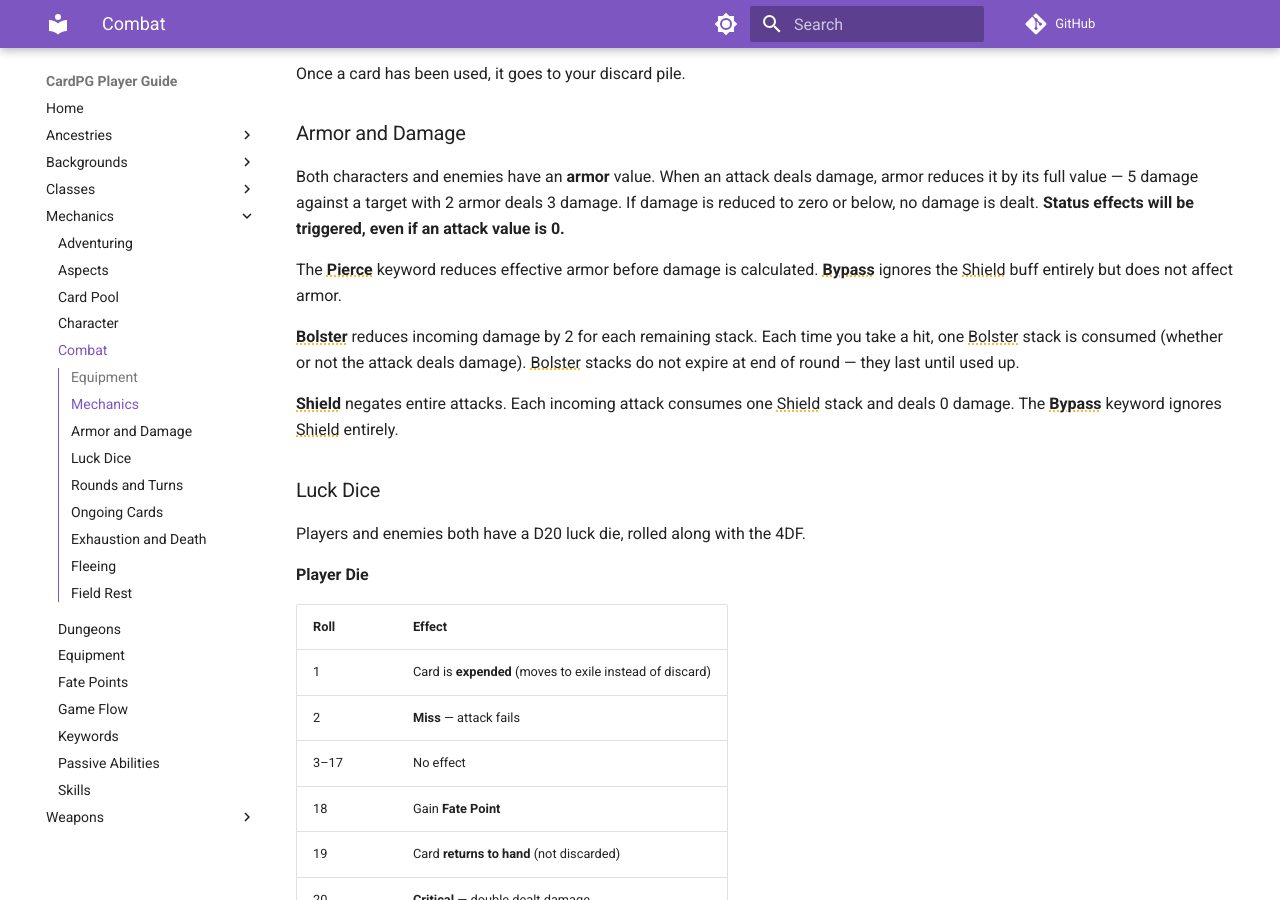
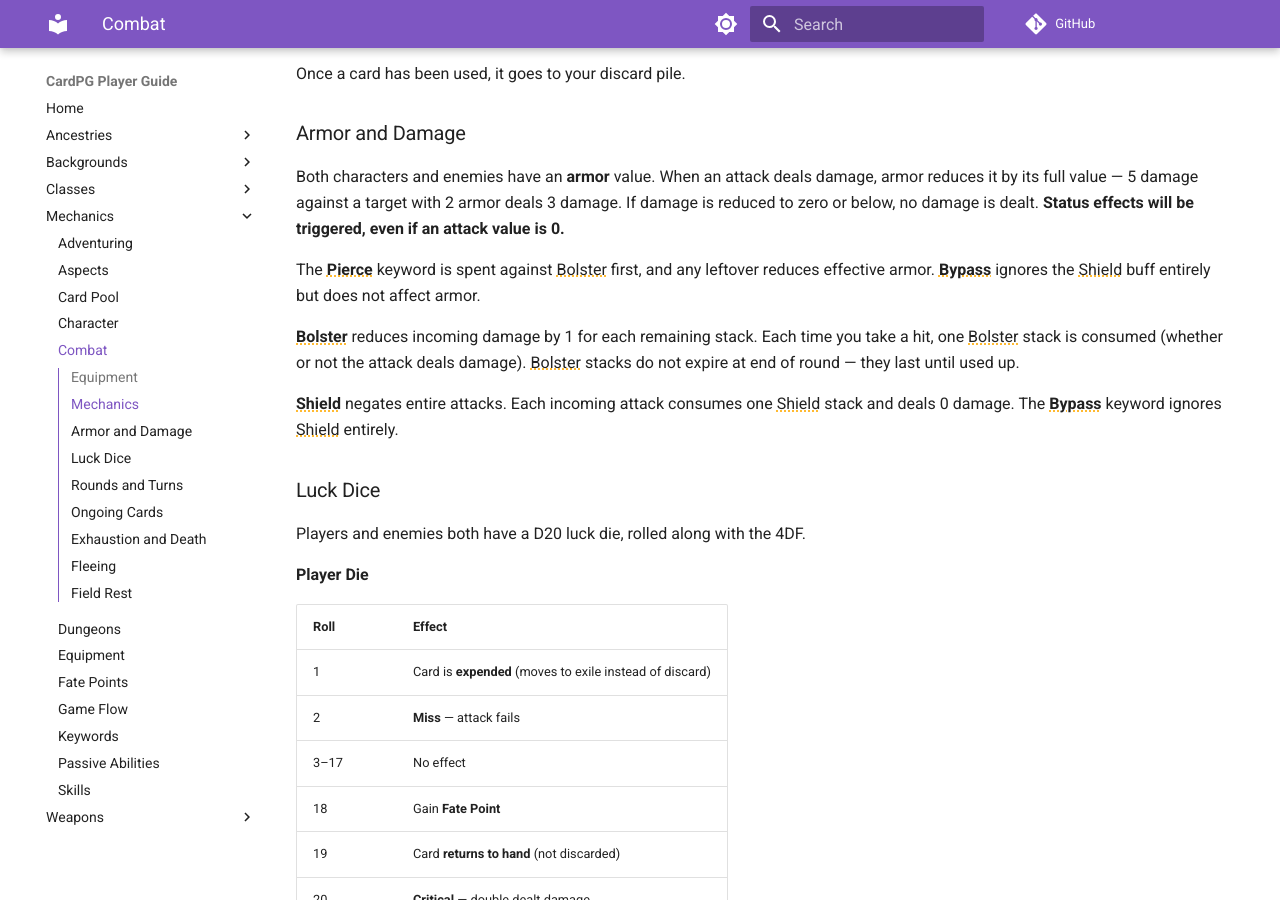
Before and after one commit to mrjoelpearce/CardPG-Guide, an MkDocs documentation site: the page built from docs/Mechanics/Combat.md, in a window 1280 px wide and 900 px high, scrolled down 646 px. Built offline with MkDocs 1.6.1 and Material for MkDocs 9.7.7, drawn with Linux system fonts in a browser that asks for light colours; comment, search, counter and statistics services are not loaded.

Commit message:
Rebalance: Bolster 1 per stack (was 2), Pierce/Bolster interaction corrected
Bolster's flat damage reduction drops from 2 to 1 per stack -- at 2, it
stacked with even modest armor to make the overwhelming majority of enemy
hits (mostly 1-2 damage) round down to zero.

Also fixes a documentation error found while making this change: Pierce
was described as armor-only, but the actual mechanic spends Pierce
against Bolster first, with any leftover reducing armor -- both the
Keywords table and the Combat page's prose now say so.

Co-Authored-By: Claude Sonnet 5 <noreply@anthropic.com>

```diff
--- a/docs/Mechanics/Combat.md
+++ b/docs/Mechanics/Combat.md
@@ -17,9 +17,9 @@ Once a card has been used, it goes to your discard pile.
 ### Armor and Damage
 Both characters and enemies have an **armor** value. When an attack deals damage, armor reduces it by its full value — 5 damage against a target with 2 armor deals 3 damage. If damage is reduced to zero or below, no damage is dealt. **Status effects will be triggered, even if an attack value is 0.**
 
-The **Pierce** keyword reduces effective armor before damage is calculated. **Bypass** ignores the Shield buff entirely but does not affect armor.
+The **Pierce** keyword is spent against Bolster first, and any leftover reduces effective armor. **Bypass** ignores the Shield buff entirely but does not affect armor.
 
-**Bolster** reduces incoming damage by 2 for each remaining stack. Each time you take a hit, one Bolster stack is consumed (whether or not the attack deals damage). Bolster stacks do not expire at end of round — they last until used up.
+**Bolster** reduces incoming damage by 1 for each remaining stack. Each time you take a hit, one Bolster stack is consumed (whether or not the attack deals damage). Bolster stacks do not expire at end of round — they last until used up.
 
 **Shield** negates entire attacks. Each incoming attack consumes one Shield stack and deals 0 damage. The **Bypass** keyword ignores Shield entirely.
 
--- a/docs/javascripts/keyword-tooltips.js
+++ b/docs/javascripts/keyword-tooltips.js
@@ -11,7 +11,7 @@
     Restore: "Pull X cards from your discard pile back into your hand. You choose which ones.",
     Recover: "Randomly retrieve X cards from your exile and return them to your discard pile.",
     Cure: "Remove X conditions from yourself or an ally. Cannot remove buffs.",
-    Pierce: "This attack bypasses X points of the target's armor.",
+    Pierce: "This attack bypasses X points of the target's Bolster and armor — spent against Bolster first, then any leftover reduces armor.",
     Bypass: "This attack ignores Shield entirely.",
     Range: "This attack can reach targets up to X spaces away.",
     Push: "Shove the target X spaces directly away from you.",
@@ -31,7 +31,7 @@
     Shock: "Take 1 damage each time you make an attack, for up to X attacks.",
     Poison: "You cannot heal, restore, or recover cards for X rounds.",
     Slow: "Your initiative drops to last place next round.",
-    Bolster: "Reduce incoming damage by 2 for each of the next X hits against you.",
+    Bolster: "Reduce incoming damage by 1 for each of the next X hits against you.",
     Shield: "The next X attacks against you are completely negated. Max 3 stacks.",
     Retaliate: "The next X times you are attacked, the attacker automatically takes 1 damage.",
     Hide: "Enemies cannot target you. Lasts until you attack — clears the moment you do, however many rounds that takes.",
```
Also changed, not shown: docs/Mechanics/Keywords.md (+2 -2 lines).
